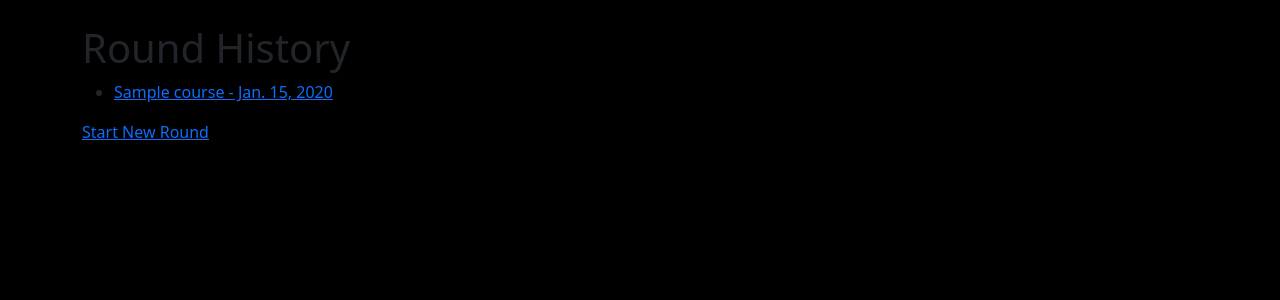
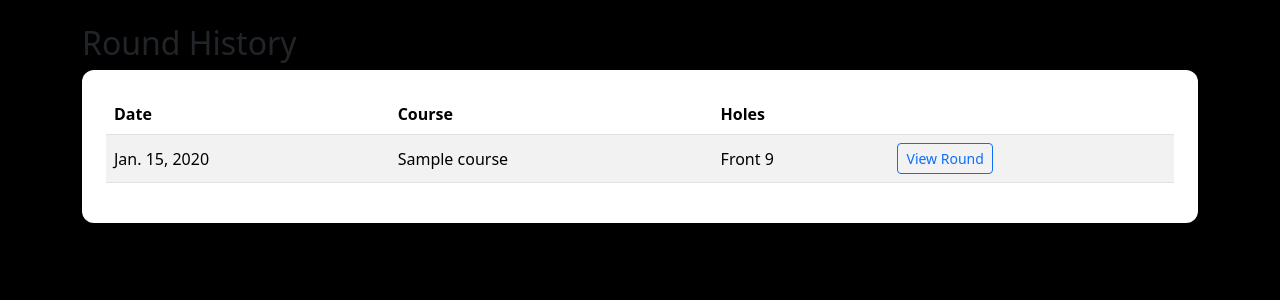
Before and after one commit to N-Smillie/golf-tracker-project, a Django app: page /rounds/history/ in a window 1280 px wide. Shown: the part 56-356 px from the top of the page. Run offline with Django 4.2, Linux system fonts and the light colour scheme; a user stored in the database is signed in; tables that the repository leaves empty hold one stand-in row (values such as "Sample post").

Commit message:
improved round history layout with boostrap table

```diff
--- a/rounds/templates/rounds/round_history.html
+++ b/rounds/templates/rounds/round_history.html
@@ -2,22 +2,49 @@
 
 {% block content %}
 
-<h1>Round History</h1>
+<div>
+    <h2>Round History</h2>
 
-{% if rounds %}
-    <ul>
-        {% for round in rounds %}
-            <li>
-                <a href="{% url 'round_detail' round.id %}">
-                    {{ round.course.name }} - {{ round.date }}
-                </a>
-            </li>
-        {% endfor %}
-    </ul>
-{% else %}
-    <p>You haven't played any rounds yet!</p>
-{% endif %}
+    <div class="card">
+        <div class="card-body">
 
-<a href="{% url 'start_round' %}">Start New Round</a>
+            <div class="table-responsive">
+                <table class="table table-striped align-middle">
+
+                    <thead>
+                        <tr>
+                            <th>Date</th>
+                            <th>Course</th>
+                            <th>Holes</th>
+                            <th></th>
+                        </tr>
+                    </thead>
+
+                    <tbody>
+                        {% for round in rounds %}
+                        <tr>
+                            <td>{{ round.date }}</td>
+                            <td>{{ round.course.name }}</td>
+                            <td>{{ round.get_holes_played_display }}</td>
+                            <td>
+                                <a href="{% url 'round_detail' round.id %}"
+                                   class="btn btn-sm btn-outline-primary">
+                                    View Round
+                                </a>
+                            </td>
+                        </tr>
+                        {% empty %}
+                        <tr>
+                            <td colspan="4" class="text-center">
+                                No rounds played yet
+                            </td>
+                        </tr>
+                        {% endfor %}
+                    </tbody>
+                </table>
+            </div>
+        </div>
+    </div>
+</div>
 
 {% endblock %}
```
